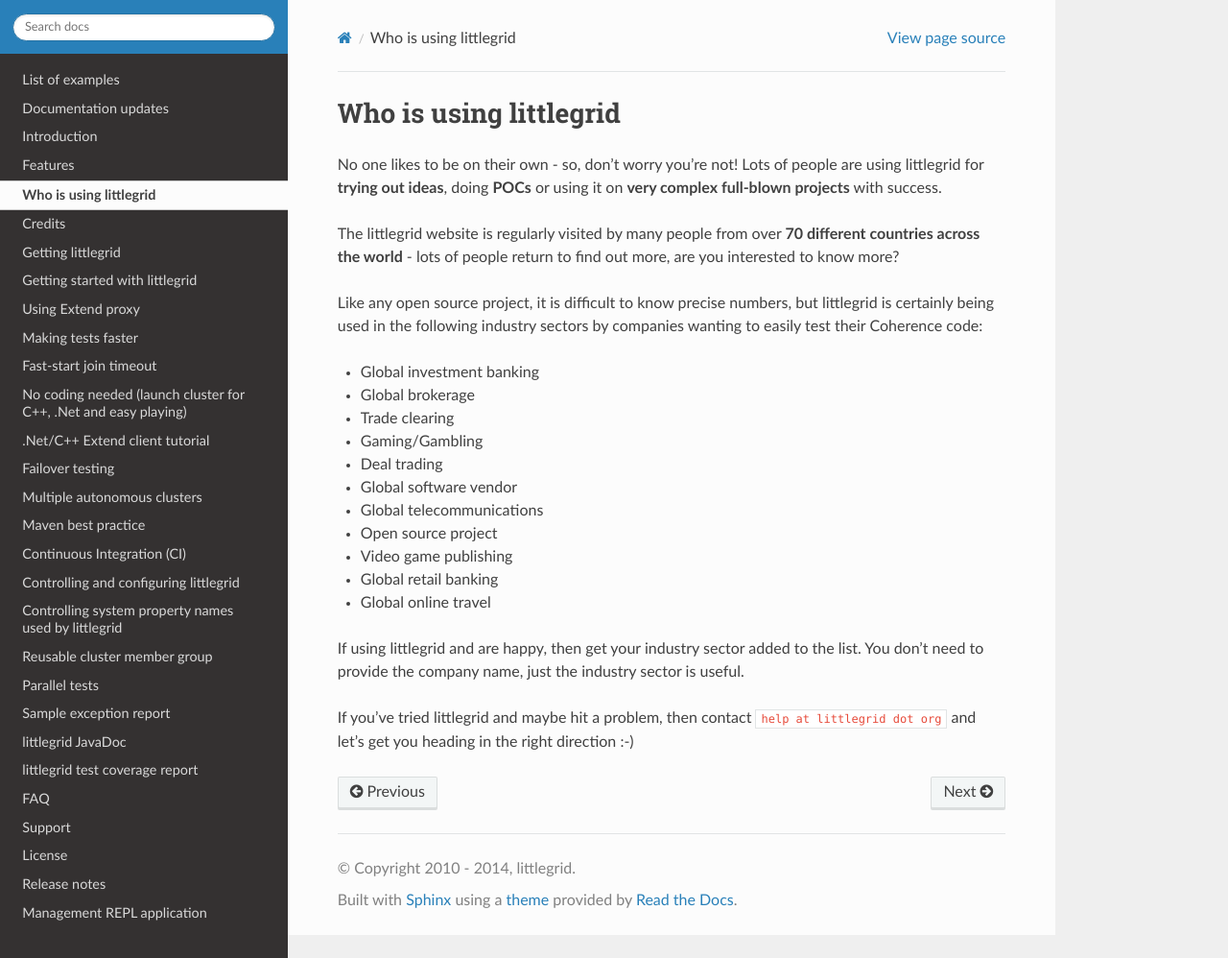
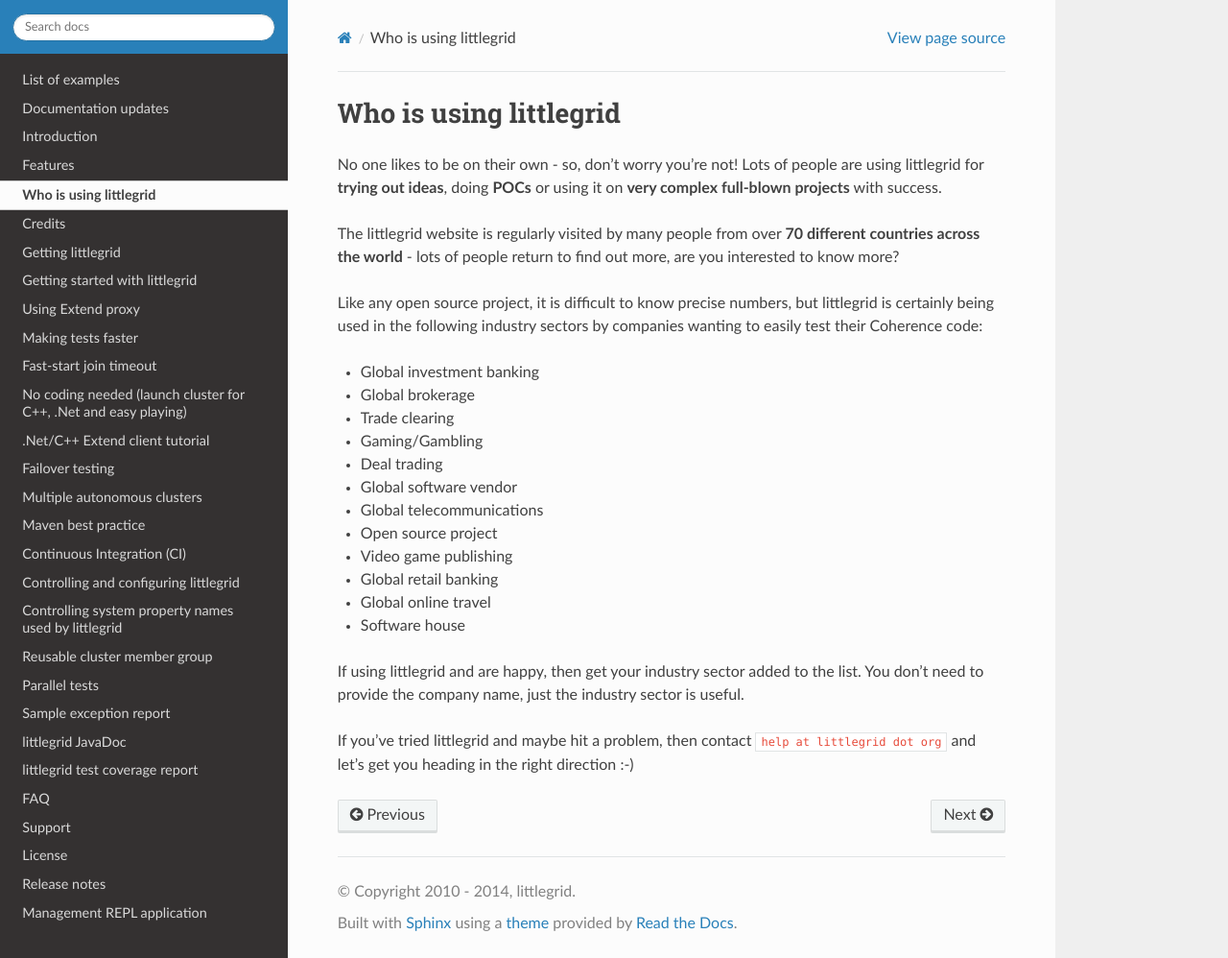
Before and after one commit to littlegrid/www, a Sphinx documentation site: the page built from source/who-is-using.rst, in a window 1280 px wide and 998 px high. Shown: the whole window at 96% size. Built offline with Sphinx 7.4.7 and the Read the Docs theme 2.0.0, drawn with Linux system fonts in a browser that asks for light colours.

Commit message:
Update who-is-using.rst

```diff
--- a/source/who-is-using.rst
+++ b/source/who-is-using.rst
@@ -30,6 +30,7 @@
 * Video game publishing
 * Global retail banking
 * Global online travel
+* Software house
 
 If using littlegrid and are happy, then get your industry sector added to the list.  You don't
 need to provide the company name, just the industry sector is useful.
```
